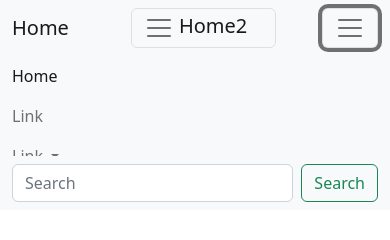
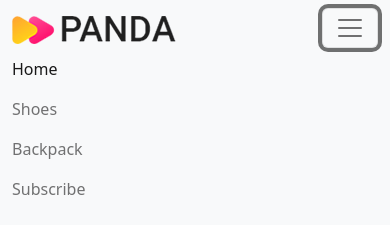
Before and after one commit to saiful9122113/panda-commarce-bootstrap, a plain HTML site: page index.html in a window 390 px wide. Both pictures are taken after a click on the button "Toggle navigation". Drawn offline with nearby package versions, Linux system fonts and the light colour scheme.

Commit message:
Creating navbar

```diff
--- a/index.html
+++ b/index.html
@@ -11,54 +11,36 @@
 
 <body>
 
-    <nav class="navbar navbar-expand-lg bg-light">
-        <div class="container-fluid">
-            <a class="navbar-brand" href="#">Home</a>
-            <button class="navbar-toggler" type="button" data-bs-toggle="collapse" data-bs-target="#navbarScroll"
-                aria-controls="navbarScroll" aria-expanded="false" aria-label="Toggle navigation">
-                <span class="navbar-toggler-icon"></span>
-
-                <a class="navbar-brand" href="#">Home2</a>
-                <button class="navbar-toggler" type="button" data-bs-toggle="collapse" data-bs-target="#navbarScroll"
-                    aria-controls="navbarScroll" aria-expanded="false" aria-label="Toggle navigation">
+    <header>
+        <nav class="navbar navbar-expand-lg bg-light">
+            <div class="container">
+                <a class="navbar-brand" href="#">
+                    <img src="images/logo.png" alt="">
+                </a>
+                <button class="navbar-toggler" type="button" data-bs-toggle="collapse"
+                    data-bs-target="#navbarSupportedContent" aria-controls="navbarSupportedContent"
+                    aria-expanded="false" aria-label="Toggle navigation">
                     <span class="navbar-toggler-icon"></span>
                 </button>
-
-
-
-                <div class="collapse navbar-collapse" id="navbarScroll">
-                    <ul class="navbar-nav me-auto my-2 my-lg-0 navbar-nav-scroll" style="--bs-scroll-height: 100px;">
+                <div class="collapse navbar-collapse" id="navbarSupportedContent">
+                    <ul class="navbar-nav me-auto mb-2 mb-lg-0">
                         <li class="nav-item">
                             <a class="nav-link active" aria-current="page" href="#">Home</a>
                         </li>
                         <li class="nav-item">
-                            <a class="nav-link" href="#">Link</a>
-                        </li>
-                        <li class="nav-item dropdown">
-                            <a class="nav-link dropdown-toggle" href="#" role="button" data-bs-toggle="dropdown"
-                                aria-expanded="false">
-                                Link
-                            </a>
-                            <ul class="dropdown-menu">
-                                <li><a class="dropdown-item" href="#">Action</a></li>
-                                <li><a class="dropdown-item" href="#">Another action</a></li>
-                                <li>
-                                    <hr class="dropdown-divider">
-                                </li>
-                                <li><a class="dropdown-item" href="#">Something else here</a></li>
-                            </ul>
+                            <a class="nav-link" href="#">Shoes</a>
                         </li>
                         <li class="nav-item">
-                            <a class="nav-link disabled">Link</a>
+                            <a class="nav-link" href="#">Backpack</a>
+                        </li>
+                        <li class="nav-item">
+                            <a class="nav-link" href="#">Subscribe</a>
                         </li>
                     </ul>
-                    <form class="d-flex" role="search">
-                        <input class="form-control me-2" type="search" placeholder="Search" aria-label="Search">
-                        <button class="btn btn-outline-success" type="submit">Search</button>
-                    </form>
                 </div>
-        </div>
-    </nav>
+            </div>
+        </nav>
+    </header>
 
 
 
```
